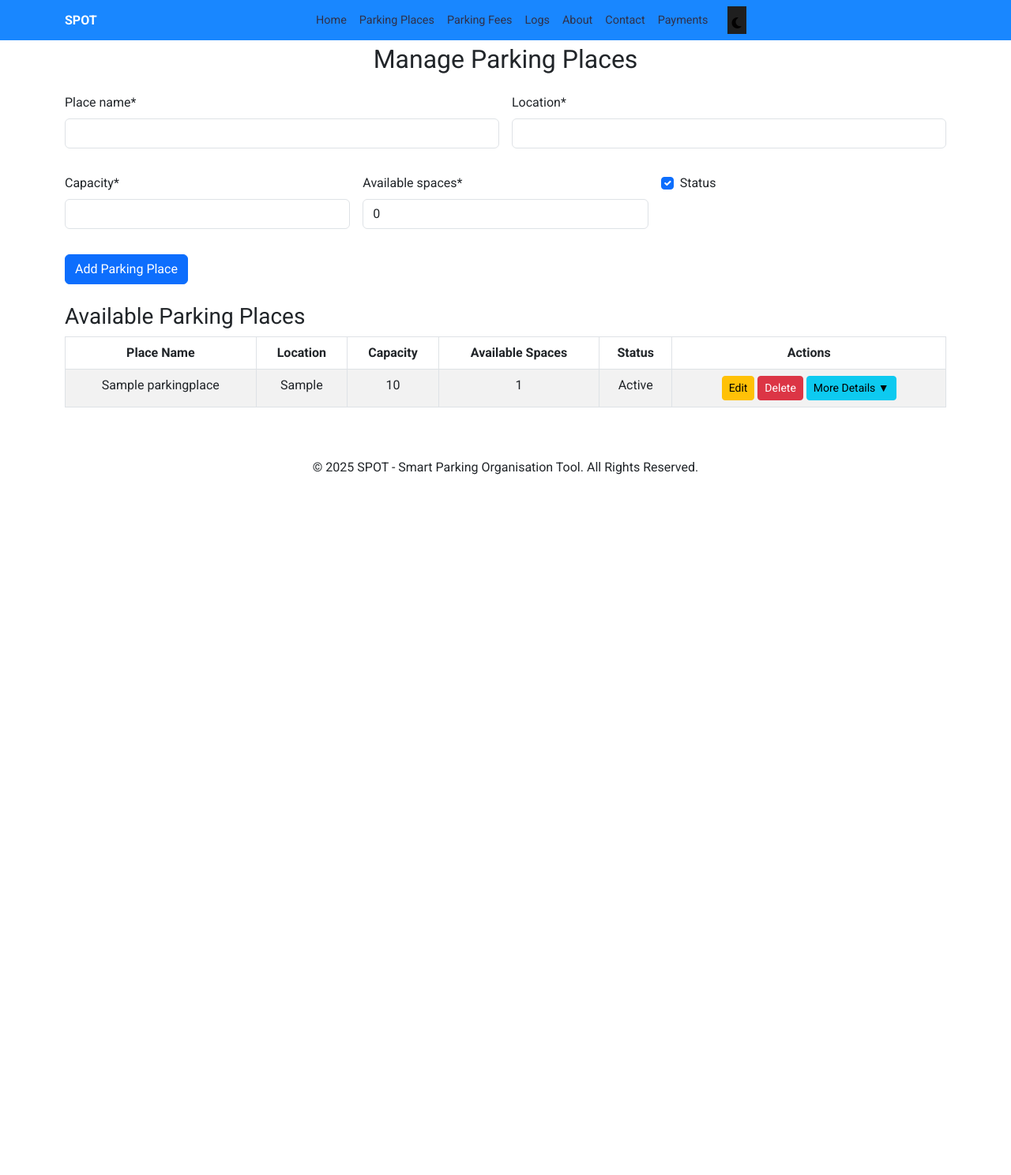
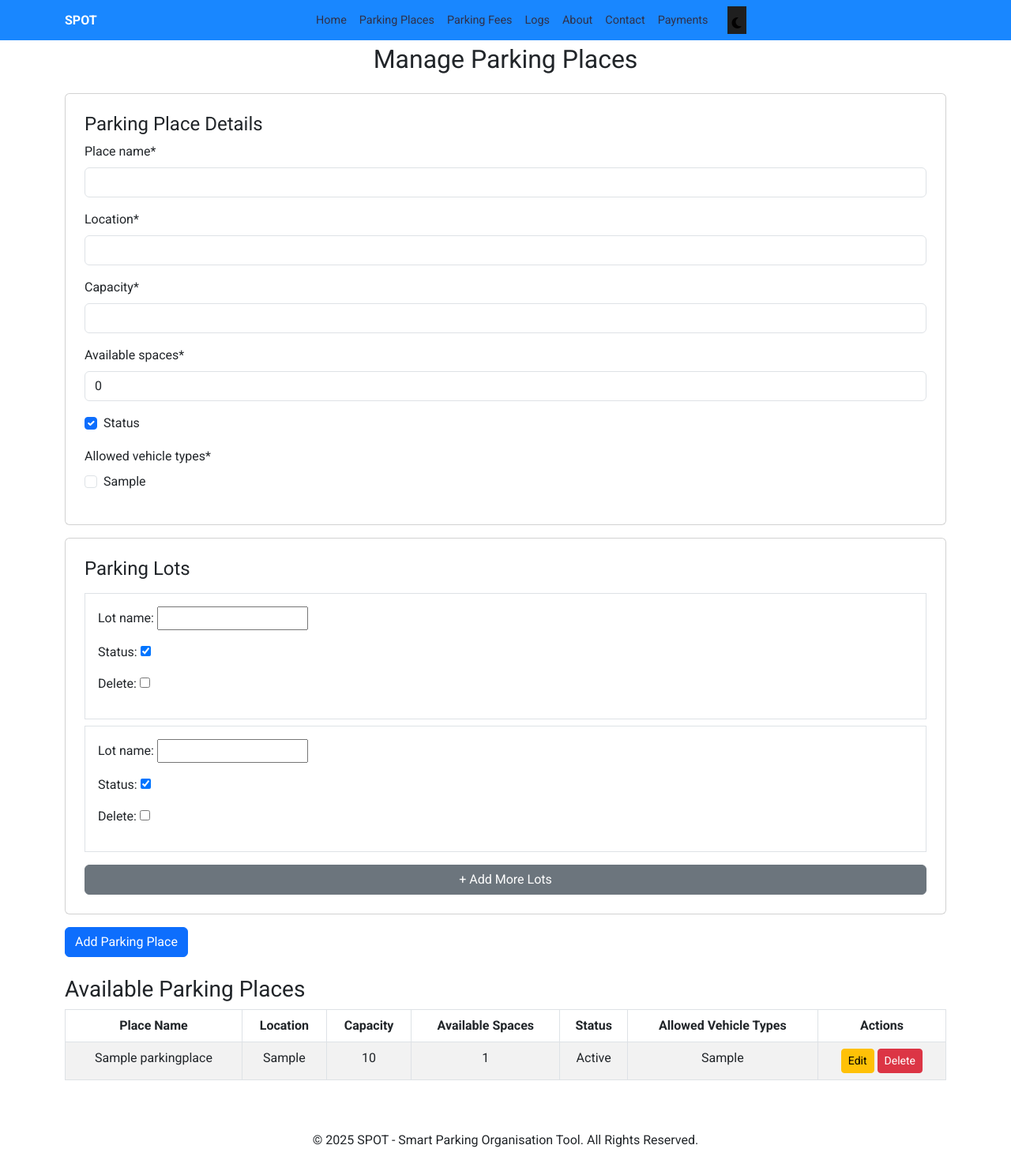
Before and after one commit to tharun977/spot-main, a Django app: page /parking_places/ in a window 1280 px wide. Shown: the whole page at 79% size. Before the commit the page ends 601 px from the top, so only its background shows below. Run offline with Django 5.2, Linux system fonts and the light colour scheme; tables that the repository leaves empty hold one stand-in row (values such as "Sample post"); some libraries are stand-ins or nearby versions.

Commit message:
lot-forms

```diff
--- a/home/forms.py
+++ b/home/forms.py
@@ -1,5 +1,6 @@
 from django import forms
-from .models import  User, ParkingPlace, PaymentDetails , ParkingFee
+from django.forms import inlineformset_factory
+from .models import  User, ParkingPlace, PaymentDetails , ParkingFee ,ParkingLot, AllowedVehicleType, VehicleType
 
 class UserForm(forms.ModelForm):
     class Meta:
@@ -11,6 +12,24 @@ class ParkingPlaceForm(forms.ModelForm):
         model = ParkingPlace
         fields = ['place_name', 'location', 'capacity', 'available_spaces', 'status']  # Added available_spaces
 
+class ParkingPlaceForm(forms.ModelForm):
+    allowed_vehicle_types = forms.ModelMultipleChoiceField(
+        queryset=VehicleType.objects.all(),
+        widget=forms.CheckboxSelectMultiple,
+        required=True
+    )
+
+    class Meta:
+        model = ParkingPlace
+        fields = ['place_name', 'location', 'capacity', 'available_spaces', 'status', 'allowed_vehicle_types']
+
+# Create formset to allow multiple parking lots to be added dynamically
+ParkingLotFormSet = inlineformset_factory(
+    ParkingPlace, ParkingLot,
+    fields=('lot_name', 'status'),
+    extra=2,  # Allows adding 2 parking lots by default
+    can_delete=True
+)
 
 class PaymentForm(forms.ModelForm):
     class Meta:
--- a/home/models.py
+++ b/home/models.py
@@ -15,34 +15,41 @@ class User(models.Model):
         return self.username
 
 
+from django.db import models
+
 class ParkingPlace(models.Model):
-    place_name = models.CharField(max_length=255, unique=True)  # Unique for clarity
+    place_name = models.CharField(max_length=255)
     location = models.CharField(max_length=255)
-    capacity = models.PositiveIntegerField()  # PositiveInteger to prevent negatives
-    available_spaces = models.PositiveIntegerField(default=0)
-    status = models.BooleanField(default=True)  # True = Active, False = Inactive
+    capacity = models.IntegerField()
+    available_spaces = models.IntegerField(default=0)
+    status = models.BooleanField(default=True)  # Active/Inactive
 
     def __str__(self):
         return self.place_name
 
-
 class ParkingLot(models.Model):
-    parking_place = models.ForeignKey(
-        ParkingPlace, related_name="lots", on_delete=models.CASCADE , null=True, blank=True
-    )
-    lot_name = models.CharField(max_length=50 , null=True, blank=True)  # Lot A1, B2, etc.
-    status_before = models.CharField(max_length=255, null=True, blank=True)
-    status_after = models.CharField(max_length=255, null=True, blank=True)
+    parking_place = models.ForeignKey(ParkingPlace, on_delete=models.CASCADE, related_name="lots" ,null=True)
+    lot_name = models.CharField(max_length=50 , null=True)  # Example: "A1", "B2"
+    status = models.BooleanField(default=True)  # Available/Occupied
 
     def __str__(self):
-        return f"{self.lot_name} in {self.parking_place}"
-
+        return f"{self.lot_name} ({self.parking_place})"
 
 class VehicleType(models.Model):
-    vehicle_type = models.CharField(max_length=50, unique=True)  # Unique to prevent duplicates
-    id = models.AutoField(primary_key=True)
+    vehicle_type = models.CharField(max_length=50)
+
     def __str__(self):
         return self.vehicle_type
+
+class AllowedVehicleType(models.Model):
+    parking_place = models.ForeignKey(ParkingPlace, on_delete=models.CASCADE, related_name="allowed_vehicle_types")
+    vehicle_type = models.ForeignKey(VehicleType, on_delete=models.CASCADE)
+
+    class Meta:
+        unique_together = ('parking_place', 'vehicle_type')
+
+    def __str__(self):
+        return f"{self.vehicle_type} allowed in {self.parking_place}"
 
 
 class ParkingDetails(models.Model):
--- a/home/views.py
+++ b/home/views.py
@@ -1,6 +1,6 @@
 from django.shortcuts import render, redirect, get_object_or_404
-from .models import User, ParkingPlace, ParkingLot, ParkingDetails, PaymentDetails, LogDetails, VehicleType
-from .forms import ParkingPlaceForm, PaymentForm, UserForm  # Ensure UserForm exists
+from .models import User, ParkingPlace, ParkingLot, ParkingDetails, PaymentDetails, LogDetails, VehicleType ,AllowedVehicleType
+from .forms import ParkingPlaceForm, PaymentForm, UserForm   , ParkingLotFormSet
 
 def home(request):
     return render(request, 'home.html')
@@ -10,22 +10,36 @@ from .forms import ParkingPlaceForm, ParkingFeeForm
 from .models import ParkingPlace, ParkingFee
 
 def manage_parking_places(request):
-    """ View for managing parking places only """
-    if request.method == 'POST':
+    if request.method == "POST":
         place_form = ParkingPlaceForm(request.POST)
-        if place_form.is_valid():
-            place_form.save()
+        lot_formset = ParkingLotFormSet(request.POST)
+
+        if place_form.is_valid() and lot_formset.is_valid():
+            parking_place = place_form.save()
+
+            # Save allowed vehicle types
+            for vehicle_type in place_form.cleaned_data['allowed_vehicle_types']:
+                AllowedVehicleType.objects.create(parking_place=parking_place, vehicle_type=vehicle_type)
+
+            # Save parking lots
+            lots = lot_formset.save(commit=False)
+            for lot in lots:
+                lot.parking_place = parking_place
+                lot.save()
+
             return redirect('manage_parking_places')
+
     else:
         place_form = ParkingPlaceForm()
+        lot_formset = ParkingLotFormSet()
 
     parking_places = ParkingPlace.objects.all()
 
-    return render(
-        request,
-        'manage_parking_places.html',
-        {'place_form': place_form, 'parking_places': parking_places}
-    )
+    return render(request, 'manage_parking_places.html', {
+        'place_form': place_form,
+        'lot_formset': lot_formset,
+        'parking_places': parking_places
+    })
 
 def parking_place_detail(request, pk):
     parking_place = get_object_or_404(ParkingPlace, pk=pk)
--- a/templates/manage_parking_places.html
+++ b/templates/manage_parking_places.html
@@ -5,21 +5,30 @@
 
 <h2 class="my-4 text-center">Manage Parking Places</h2>
 
-<!-- Parking Place Form -->
 <form method="post" action="{% url 'manage_parking_places' %}" class="mb-4">
     {% csrf_token %}
-    <input type="hidden" name="add_place" value="1">
-    <div class="row g-3">
-        <div class="col-md-6">{{ place_form.place_name|as_crispy_field }}</div>
-        <div class="col-md-6">{{ place_form.location|as_crispy_field }}</div>
-        <div class="col-md-4">{{ place_form.capacity|as_crispy_field }}</div>
-        <div class="col-md-4">{{ place_form.available_spaces|as_crispy_field }}</div>
-        <div class="col-md-4">{{ place_form.status|as_crispy_field }}</div>
+
+    <div class="card p-4">
+        <h4>Parking Place Details</h4>
+        {{ place_form|crispy }}
     </div>
+
+    <div class="card p-4 mt-3">
+        <h4>Parking Lots</h4>
+        {{ lot_formset.management_form }}
+        <div id="lot-form-container">
+            {% for form in lot_formset %}
+                <div class="lot-form border p-3 my-2">
+                    {{ form.as_p }}
+                </div>
+            {% endfor %}
+        </div>
+        <button type="button" id="add-lot-form" class="btn btn-secondary mt-2">+ Add More Lots</button>
+    </div>
+
     <button type="submit" class="btn btn-primary mt-3">Add Parking Place</button>
 </form>
 
-<!-- Parking Places Table -->
 <h3>Available Parking Places</h3>
 <table class="table table-striped table-bordered text-center">
     <thead>
@@ -29,6 +38,7 @@
             <th>Capacity</th>
             <th>Available Spaces</th>
             <th>Status</th>
+            <th>Allowed Vehicle Types</th>
             <th>Actions</th>
         </tr>
     </thead>
@@ -41,86 +51,33 @@
             <td>{{ parking_place.available_spaces }}</td>
             <td>{{ parking_place.status|yesno:"Active,Inactive" }}</td>
             <td>
+                {% for allowed_type in parking_place.allowed_vehicle_types.all %}
+                    {{ allowed_type.vehicle_type }}{% if not forloop.last %}, {% endif %}
+                {% endfor %}
+            </td>
+            <td>
                 <a href="{% url 'edit_parking_place' parking_place.pk %}" class="btn btn-warning btn-sm">Edit</a>
                 <form method="post" action="{% url 'delete_parking_place' parking_place.pk %}" class="d-inline" onsubmit="return confirmDelete();">
                     {% csrf_token %}
                     <button type="submit" class="btn btn-danger btn-sm">Delete</button>
                 </form>
-                <!-- More Details Button -->
-                <button class="btn btn-info btn-sm" onclick="toggleDetails('{{ parking_place.pk }}')">
-                    More Details ▼
-                </button>
-            </td>
-        </tr>
-
-        <!-- Expandable Row for Details -->
-        <tr id="detailsRow{{ parking_place.pk }}" class="details-row">
-            <td colspan="6">
-                <div class="details-container">
-                    <h5>{{ parking_place.place_name }} - Details</h5>
-
-                    <!-- Lots inside the parking place -->
-                    <h6 class="mt-3">Parking Lots:</h6>
-                    <ul>
-                        {% for lot in parking_place.lots.all %}
-                            <li><strong>Lot Name:</strong> {{ lot.lot_name }} | <strong>Place ID:</strong> {{ lot.pk }}</li>
-                        {% empty %}
-                            <li>No lots available.</li>
-                        {% endfor %}
-                    </ul>
-
-                    <!-- Vehicle Types -->
-                    <h6 class="mt-3">Vehicle Types Allowed:</h6>
-                    <ul>
-                        {% for vehicle_type in parking_place.vehicle_types.all %}
-                            <li>{{ vehicle_type.vehicle_type }}</li>
-                        {% empty %}
-                            <li>No vehicle types assigned.</li>
-                        {% endfor %}
-                    </ul>
-                </div>
             </td>
         </tr>
         {% empty %}
-        <tr><td colspan="6" class="text-center">No parking places available.</td></tr>
+        <tr><td colspan="7" class="text-center">No parking places available.</td></tr>
         {% endfor %}
     </tbody>
 </table>
 
-<style>
-    ::-webkit-scrollbar {
-        display: none;
-    }
-    body {
-        -ms-overflow-style: none;
-        scrollbar-width: none;
-    }
-    .details-row {
-        display: none;
-        background-color: #f8f9fa;
-        transition: all 0.3s ease-in-out;
-    }
-    .details-container {
-        padding: 15px;
-        border: 1px solid #ddd;
-        border-radius: 5px;
-        background: white;
-    }
-</style>
+<script>
+    document.getElementById("add-lot-form").addEventListener("click", function() {
+        let container = document.getElementById("lot-form-container");
+        let newForm = container.children[0].cloneNode(true);
+        container.appendChild(newForm);
+    });
 
-<!-- Confirm Delete Script -->
-<script>
     function confirmDelete() {
         return confirm("Do you want to delete this parking place?");
-    }
-
-    function toggleDetails(id) {
-        const row = document.getElementById(`detailsRow${id}`);
-        if (row.style.display === "none" || row.style.display === "") {
-            row.style.display = "table-row"; // Show details
-        } else {
-            row.style.display = "none"; // Hide details
-        }
     }
 </script>
 
```
Also changed, not shown: home/migrations/0006_remove_parkinglot_status_after_and_more.py (added).
